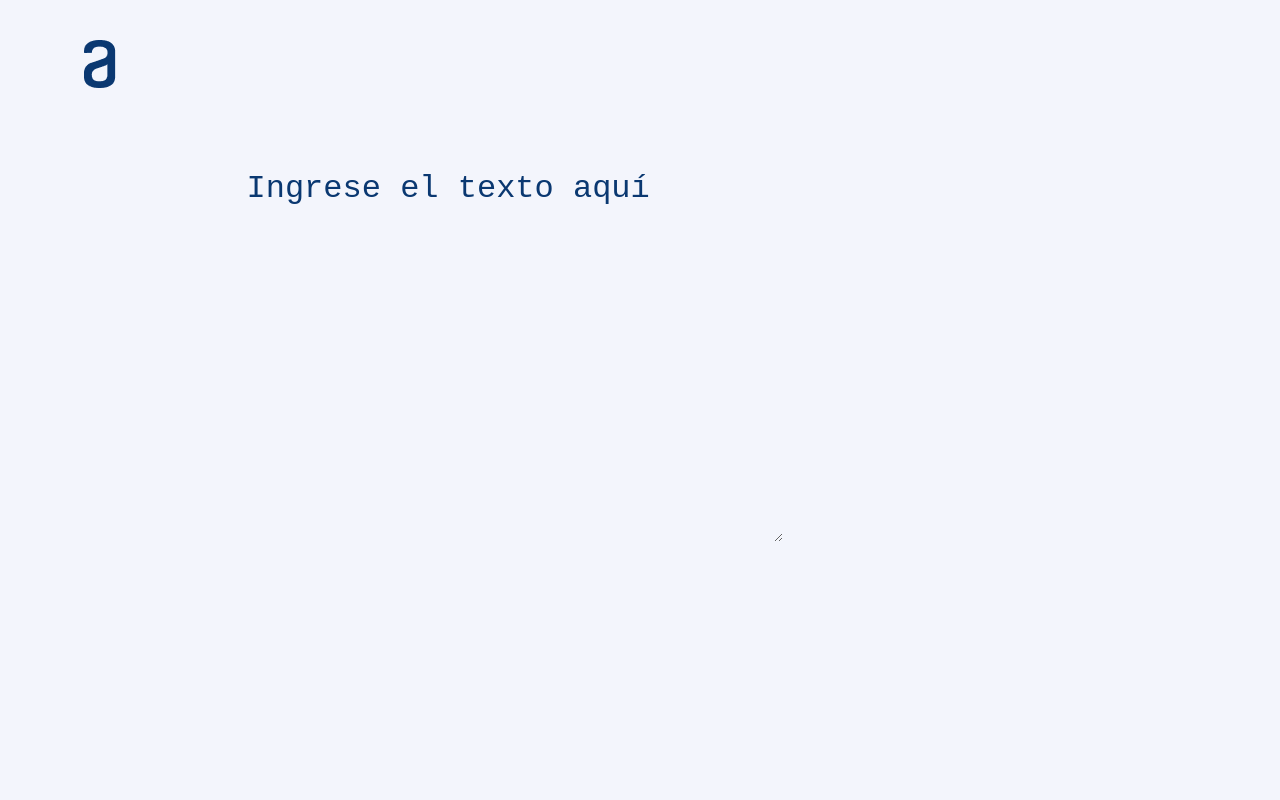
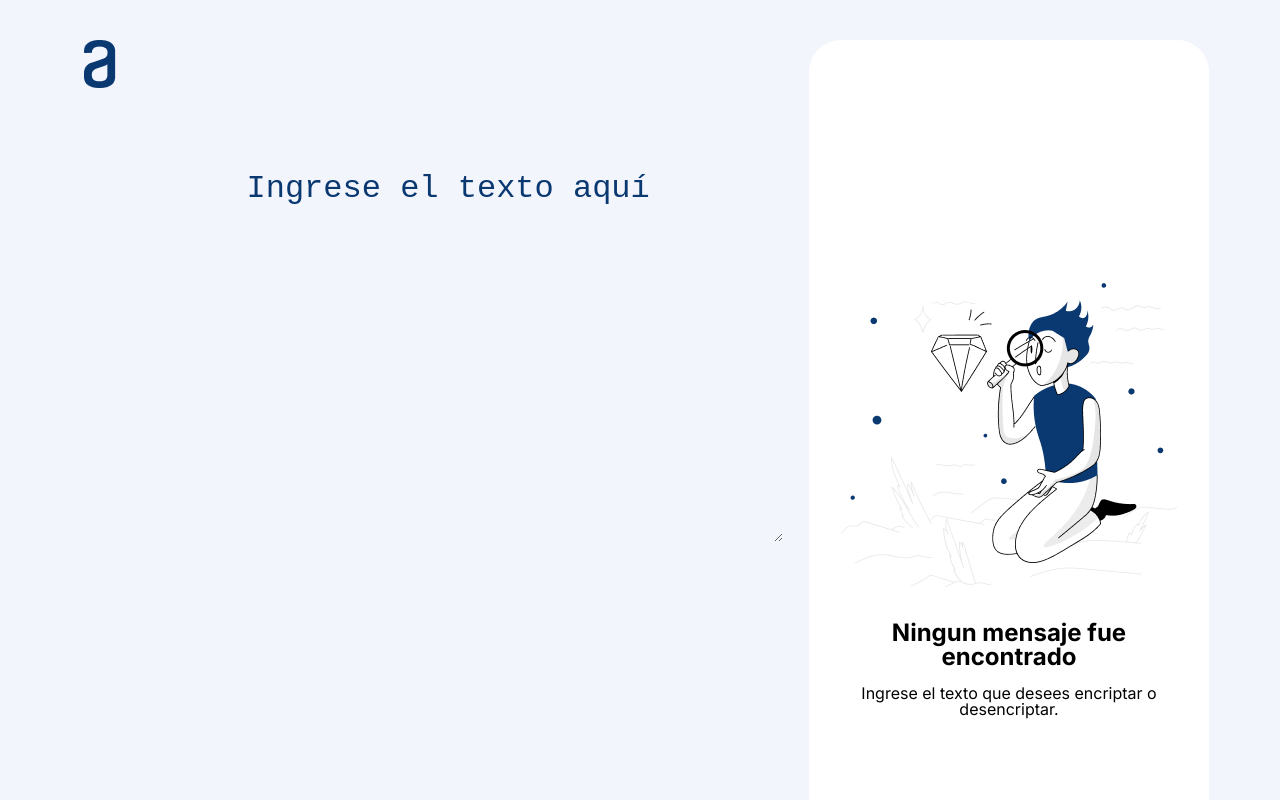
Before and after one commit to Honda99Poulsen/encriptador-de-texto, a plain HTML site: page index.html in a window 1280 px wide. Shown: the top 800 px of the page. Drawn offline with Linux system fonts and the light colour scheme.

Commit message:
Se ha actualizado el style.css

```diff
--- a/style.css
+++ b/style.css
@@ -1,3 +1,4 @@
+
 body{
     background-color: #F3F5FC;
 }
@@ -69,7 +70,7 @@ h1{
     width: 250px;
 }
 
-.mensajeFinal{
+#mensajeFinal{
     display: inline-block;
     vertical-align: top;
     background-color: #FFF;
@@ -77,9 +78,10 @@ h1{
     border-radius: 32px;
     width: 400px;
     margin: 40px 0 40px 0;
+    position: relative;
 }
 
-.mensajeFinal div{
+#mensajeFinal div{
     width: 336px;
     margin: 0 auto;
 }
@@ -89,33 +91,35 @@ h1{
     margin: 0 auto;
 }
 
-.mensajeFinal img{
+#mensajeFinal img{
     margin-top: 243px;
     width: 336px;
 }
 
-.mensajeFinal h2{
+#mensajeFinal h2{
     padding: 32px 0 16px 0;
     text-align: center;
-    font-weight: bold;
+    font-weight: 700;
     font-size: 24px;
 }
 
-.mensajeFinal p{
+#mensajeFinal p{
     font-size: 16px;
     text-align: center;
 }
 
-.copiar{
+#copiar{
+    position: absolute;
     border-radius: 24px;
     font-size: 16px;
     padding: 24px 0;
     width: 250px;
     color: #0A3871;
     border: 1px solid #0A3871;
-    margin-top: 160px;
     margin-left: 75px;
     background-color: #FFF;
+    position: absolute;
+    bottom: 35px;
 }
 
 footer{
```
